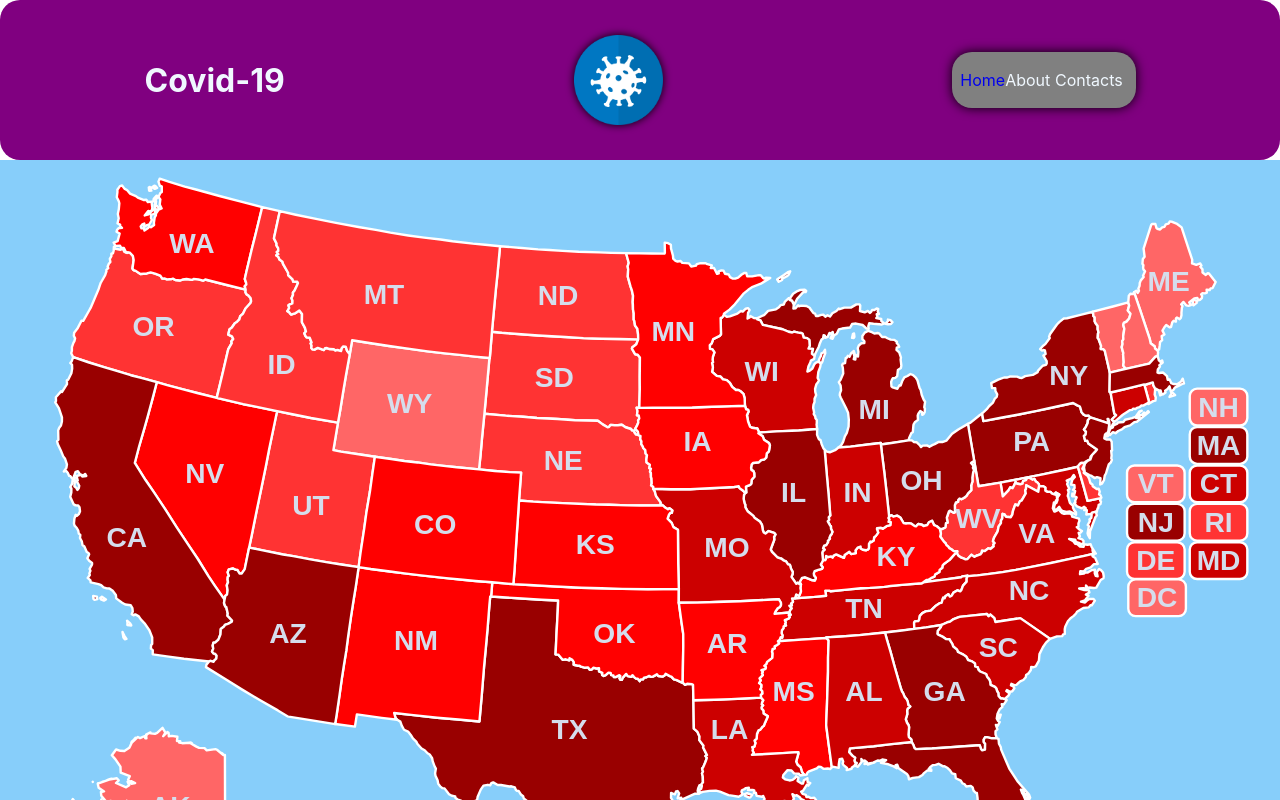
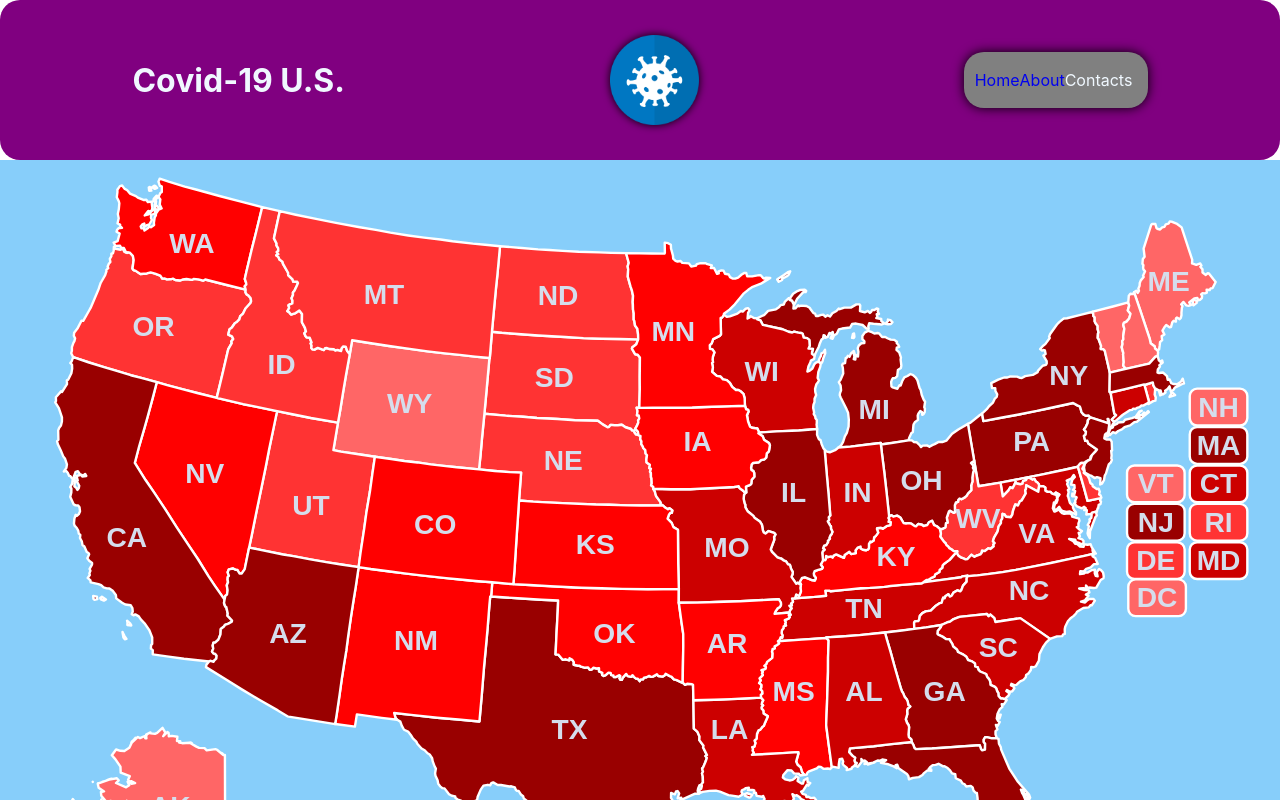
Before and after one commit to Mario3999/covid-19, a React (Create React App) app: page / in a window 1280 px wide. Shown: the top 800 px of the page. Built offline with nearby package versions, Linux system fonts and the light colour scheme.

Commit message:
h1 change + 'About' Link added

```diff
--- a/src/components/Header/Header.js
+++ b/src/components/Header/Header.js
@@ -5,14 +5,16 @@ import { Link } from 'react-router-dom';
 const Header = () => {
   return (
     <div className={styles['header-container']}>
-      <h1>Covid-19</h1>
+      <h1>Covid-19 U.S.</h1>
       <img className={styles['logo']} src={process.env.PUBLIC_URL + '/assets/img/COVID-19+icon.png'} alt="Logo" />
       <div className={styles['menu-container']}>
         <ul>
           <Link to={'/'}>
           <li>Home</li>
           </Link>
+          <Link to={'/About'}>
           <li>About</li>
+          </Link>
           <li>Contacts</li>
         </ul>
       </div>
```
